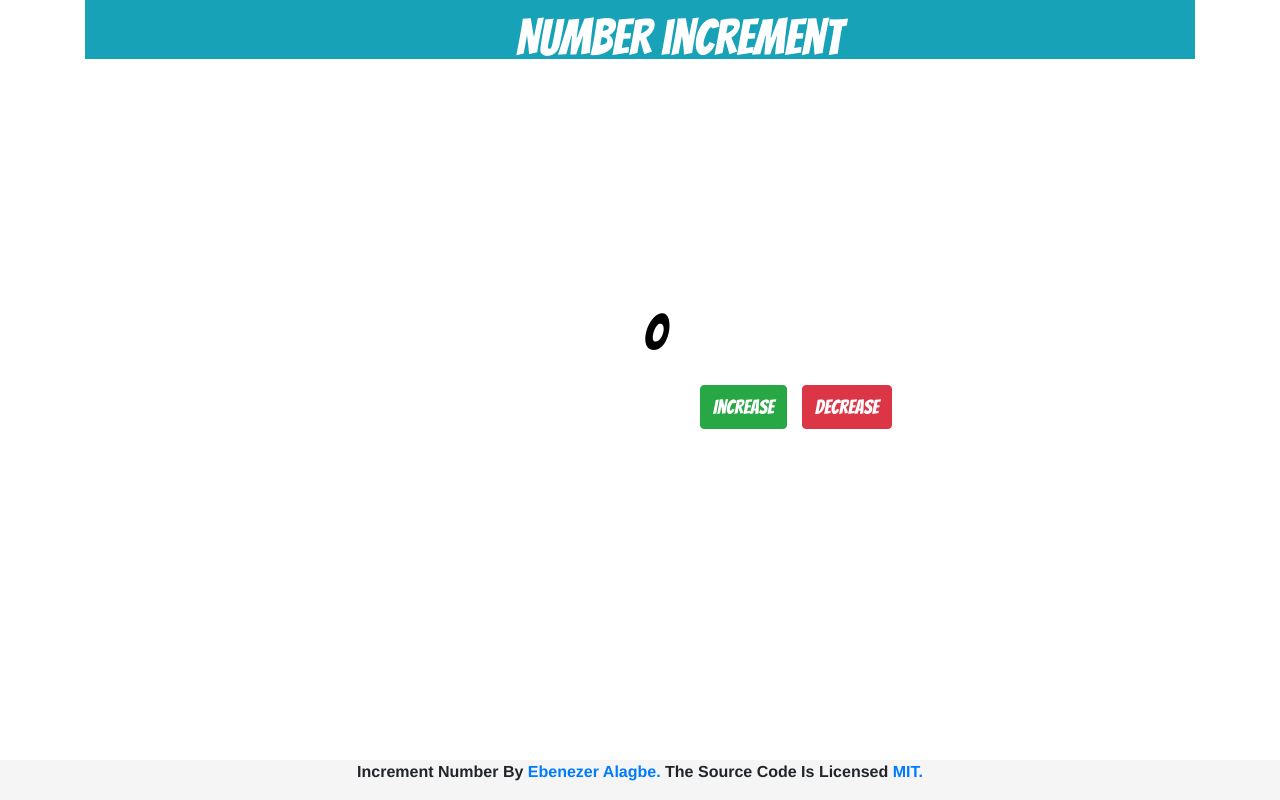
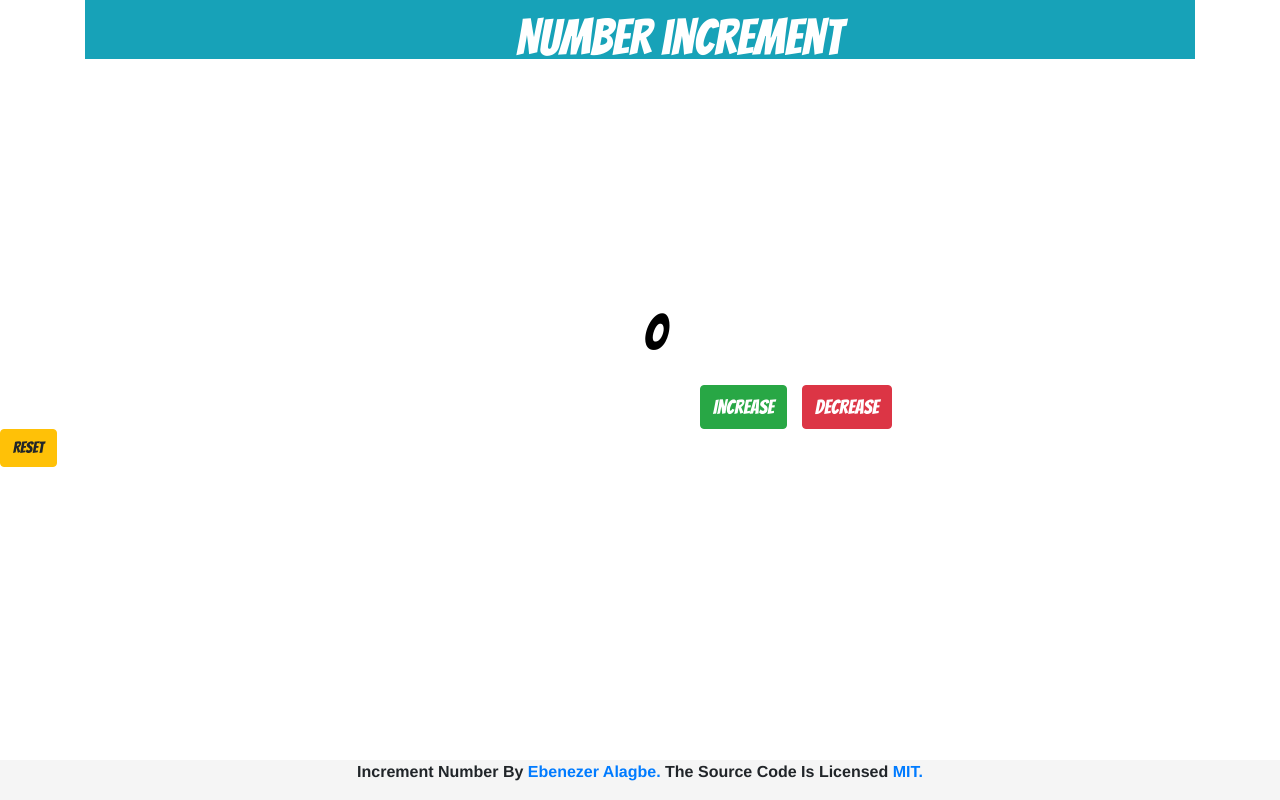
Before and after one commit to sojjyCodes/increment, a React (Create React App) app: page / in a window 1280 px wide. Built offline with nearby package versions, Linux system fonts and the light colour scheme.

Commit message:
Attempting to fix some bugs and add a Reset button

```diff
--- a/src/App.js
+++ b/src/App.js
@@ -1,7 +1,7 @@
-import React, { Component, useState } from "react";
-import { Container, Navbar, Button, Alert } from "react-bootstrap";
+import React, { useState } from "react";
+import { Container, Navbar, Button } from "react-bootstrap";
 import "./App.css";
-import { render } from "@testing-library/react";
+
 export default class App extends React.Component {
     constructor(props) {
         super(props);
@@ -15,6 +15,7 @@ export default class App extends React.Component {
                 marginTop: "285px",
             },
             error: "",
+            reset: 0,
         };
     }
 
@@ -24,7 +25,7 @@ export default class App extends React.Component {
             count: this.state.count + 1,
         });
 
-        if (this.state.count == 0) {
+        if (this.state.count === 0) {
             let style = {
                 color: "black",
                 fontSize: "50px",
@@ -56,6 +57,10 @@ export default class App extends React.Component {
             };
             this.state.count_style = style;
         }
+    }
+
+    reset() {
+        this.state.count == 0;
     }
 
     render() {
@@ -93,6 +98,9 @@ export default class App extends React.Component {
                         Decrease
                     </Button>
                 </div>
+                <Button onClick={() => this.decrement()} variant="warning">
+                    RESET
+                </Button>
                 <Container>
                     <center>
                         <p style={styles.error} class="text-10px">
```
